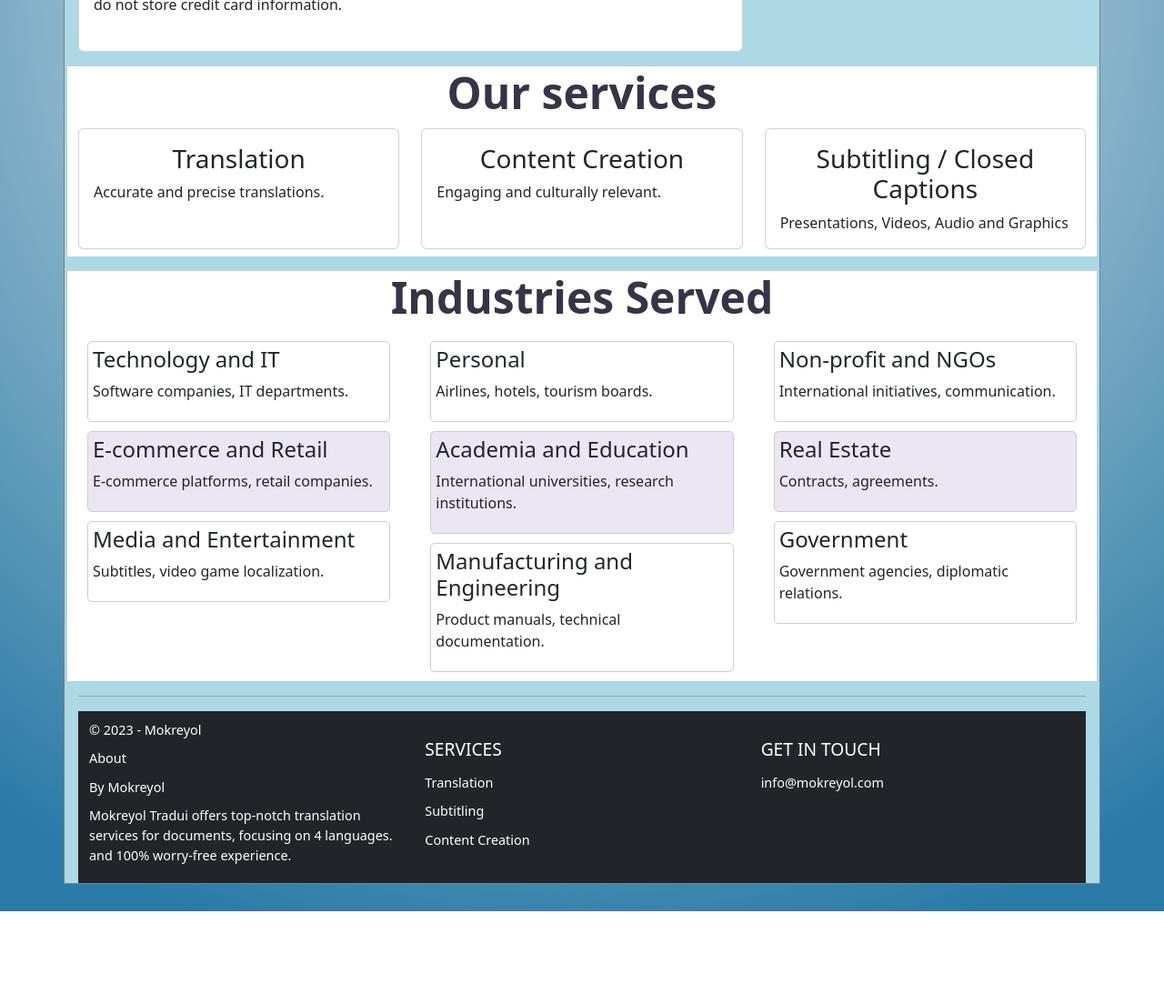
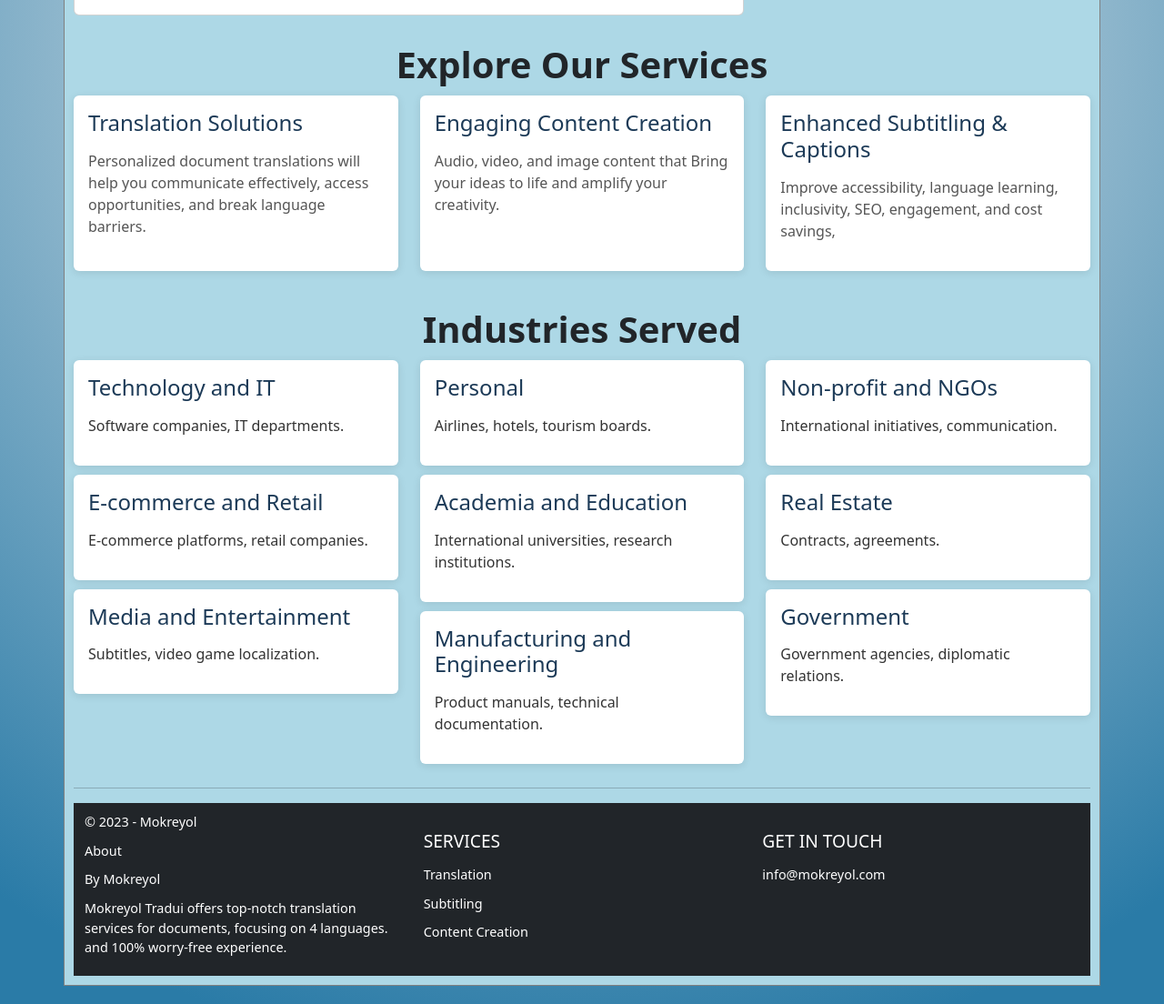
Before and after one commit to anditherobot/translationrequest, a Django app: page / in a window 1280 px wide. Shown: the part 1056-2160 px from the top of the page at 91% size. Before the commit the page ends 2058 px from the top, so only its background shows below. Run offline with Django 3.2, Linux system fonts and the light colour scheme; some libraries are stand-ins or nearby versions.

Commit message:
css refactor, home page clean up.

```diff
--- a/app/static/app/content/site.css
+++ b/app/static/app/content/site.css
@@ -1,30 +1,33 @@
+/* Global styles */
+
 body {
-    padding-top: 50px;
-    padding-bottom: 30px;
-    background: rgb(240,240,240);
-    background: -moz-radial-gradient(circle, rgba(240,240,240,1) 0%, rgba(42,123,167,1) 92%);
-    background: -webkit-radial-gradient(circle, rgba(240,240,240,1) 0%, rgba(42,123,167,1) 92%);
-    background: radial-gradient(circle, rgba(240,240,240,1) 0%, rgba(42,123,167,1) 92%);
-    filter: progid:DXImageTransform.Microsoft.gradient(startColorstr="#f0f0f0",endColorstr="#2a7ba7",GradientType=1);
+    padding-top: 20px;
+    padding-bottom: 20px;
+    background: rgb(240, 240, 240);
+    background: -moz-radial-gradient(circle, rgba(240, 240, 240, 1) 0%, rgba(42, 123, 167, 1) 92%);
+    background: -webkit-radial-gradient(circle, rgba(240, 240, 240, 1) 0%, rgba(42, 123, 167, 1) 92%);
+    background: radial-gradient(circle, rgba(240, 240, 240, 1) 0%, rgba(42, 123, 167, 1) 92%);
+    filter: progid:DXImageTransform.Microsoft.gradient(startColorstr="#f0f0f0", endColorstr="#2a7ba7", GradientType=1);
 }
 
-/* Set padding to keep content from hitting the edges */
+/* Form and input styles */
+
 .body-content {
     background-color: lightblue;
     border: 1px solid grey;
-    padding-top: 10px;
-    padding-left: 15px;
-    padding-right: 15px;
+    padding: 10px;
 }
 
-/* Set width on the form input elements since they're 100% wide by default */
 input,
 select,
 textarea {
+    width: 100%; /* Full width on small screens */
     max-width: 280px;
+    box-sizing: border-box; /* Include padding and border in the width */
 }
 
-/* styles for validation helpers */
+/* Validation styles */
+
 .field-validation-error {
     color: #b94a48;
 }
@@ -33,7 +36,7 @@ textarea {
     display: none;
 }
 
-input.input-validation-error {
+.input-validation-error {
     border: 1px solid #b94a48;
 }
 
@@ -49,36 +52,34 @@ input[type="checkbox"].input-validation-error {
     display: none;
 }
 
-/* Client dashboard*/
+/* Client dashboard styles */
 
-/* Add this CSS to your stylesheet */
-/* Add this CSS to your stylesheet */
 .dashboard {
-    padding: 20px;
+    padding: 10px;
 }
 
 .client-info h2 {
-    font-size: 24px;
+    font-size: 20px;
     margin-bottom: 10px;
 }
 
 .file-section,
 .request-section {
-    margin-top: 20px;
+    margin-top: 10px;
     border: 1px solid #ddd;
-    padding: 15px;
+    padding: 10px;
     border-radius: 5px;
 }
 
     .file-section h2,
     .request-section h2 {
-        font-size: 20px;
+        font-size: 18px;
         margin-bottom: 10px;
     }
 
     .file-section p,
     .request-section p {
-        margin-bottom: 10px;
+        margin-bottom: 5px;
     }
 
 ul.request-list {
@@ -91,7 +92,7 @@ ul.request-list {
         justify-content: space-between;
         align-items: center;
         border-bottom: 1px solid #ddd;
-        padding: 10px 0;
+        padding: 5px 0;
     }
 
         ul.request-list li:last-child {
@@ -101,3 +102,25 @@ ul.request-list {
 .request-id {
     font-weight: bold;
 }
+
+/* Responsive font sizes */
+h2 {
+    font-size: 40px; /* Increase size for desktop */
+    font-weight: bold; /* Add bold for distinct heading */
+    margin-bottom: 10px; /* Adjust spacing */
+   text-align:center;
+}
+
+
+/* Adjust font sizes for smaller screens */
+@media (max-width: 576px) {
+    body {
+        font-size: 12px;
+    }
+
+    h2 {
+        font-size: 20px;
+    }
+
+    /* Add more font-size adjustments as needed for other elements */
+}
--- a/app/templates/app/_languages.html
+++ b/app/templates/app/_languages.html
@@ -86,6 +86,25 @@
         margin-bottom: 0;
     }
 
+    @media (max-width: 992px) {
+        .col-md-3 {
+            width: 50%;
+            flex: 0 0 50%;
+            max-width: 50%;
+        }
+    }
+
+    /* New style for 1 column on small screens */
+
+
+    @media (max-width: 380px) {
+        .col-md-3 {
+            width: 100%;
+            flex: 0 0 50%;
+            max-width: 100%;
+        }
+    }
+
 
 
 </style>
@@ -95,16 +114,15 @@
     {% for language in languages %}
     <div class="col-md-3 ">
         <div class="card flag-card" style="background-color: {{ language.card_color }}; ">
-                        <div class="flag-card-body" >
+            <div class="flag-card-body">
                 <div class="flag-image-container">
                     <img src="{% static language.flag_image %}" alt="{{ language.name }}" style="width: 50px; height: 60px;">
                 </div>
-                            <h4 class="flag-card-title" >{{ language.name }}</h4>
+                <h4 class="flag-card-title">{{ language.name }}</h4>
                 <ul class="language-stats">
                     <li><b>Classification: </b>{{ language.classification }}</li>
                     <li><b>Speakers: </b>{{ language.speakers }}</li>
                     <li><b>Origin: </b>{{ language.origin }}</li>
-
                 </ul>
             </div>
         </div>
--- /dev/null
+++ b/app/templates/app/_ourservices.html
@@ -0,0 +1,62 @@
+<style>
+    .services-section {
+
+        padding: 30px 0;
+    }
+
+
+    .services-card {
+        border: none;
+        background-color: #ffffff;
+        box-shadow: 0px 2px 10px rgba(0, 0, 0, 0.1);
+        transition: transform 0.2s ease-in-out;
+        color: #333333;
+        margin-bottom:10px;
+    }
+
+        .services-card:hover {
+            transform: scale(1.05);
+        }
+
+    .services-card-title {
+        font-size: 24px;
+        margin-bottom: 15px;
+        color: #1c3a57;
+    }
+
+    .services-card-text {
+        color: #555555;
+        font-size: 16px;
+    }
+</style>
+
+<section class="services-section">
+    <h2 class="services-title">Explore Our Services</h2>
+
+    <div class="row">
+        <div class="col-lg-4 d-flex">
+            <div class="card services-card flex-fill">
+                <div class="card-body">
+                    <h3 class="services-card-title">Translation Solutions</h3>
+                    <p class="services-card-text">Personalized document translations will help you communicate effectively, access opportunities, and break language barriers.</p>
+                </div>
+            </div>
+        </div>
+        <div class="col-lg-4 d-flex">
+            <div class="card services-card flex-fill">
+                <div class="card-body">
+                    <h3 class="services-card-title">Engaging Content Creation</h3>
+                    <p class="services-card-text">Audio, video, and image content that Bring your ideas to life and amplify your creativity.</p>
+                </div>
+            </div>
+        </div>
+        <div class="col-lg-4 d-flex">
+            <div class="card services-card flex-fill">
+                <div class="card-body">
+                    <h3 class="services-card-title">Enhanced Subtitling & Captions</h3>
+                    <p class="services-card-text"> Improve accessibility, language learning, inclusivity, SEO, engagement, and cost savings, </p>
+                </div>
+            </div>
+        </div>
+    </div>
+</section>
--- a/app/templates/app/index.html
+++ b/app/templates/app/index.html
@@ -6,185 +6,81 @@
 
 
 <style>
-    /* Common styles */
-
-
-    h2 {
-        color: #363446;
-        margin-top: 20px;
-        margin-bottom: 10px;
-        font-size: 3rem;
-        font-weight: 700;
-        line-height: 120%;
-    }
-
-    .language-stats {
-        list-style: none;
-        text-align: left;
-    }
-
-    .row {
-        display: flex;
-    }
-
-    .industry-card {
-        border: 1px solid #ccc;
-        border-radius: 5px;
-        padding: 5px;
-        margin: 10px;
-        flex: 1; /* Equal width for all cards */
-        display: flex;
-        flex-direction: column;
-    }
-
-        .industry-card:nth-child(even) {
-            background-color: #ece6f2;
-        }
 </style>
 
 {% include 'app/_jumbotron.html' %}
 
   {% language_cards %}
   {% include 'app/servicesteps.html' %}
+{% include 'app/_ourservices.html' %}
 
-<style>
-    .info-container {
-        background-color: #f2f2f2;
-        padding: 30px;
-        border-radius: 15px;
-    }
-
-    .info-content {
-        padding: 20px;
-        text-align: center;
-    }
-
-        .info-content h3 {
-            font-size: 24px;
-            color: #31274f;
-        }
-
-        .info-content ul {
-            list-style-type: none;
-            padding: 0;
-        }
-
-            .info-content ul li {
-                margin-bottom: 10px;
-                font-size: 16px;
-                font-weight: bold;
-            }
-
-        .info-content .btn-success {
-            background-color: #4caf50;
-            border-color: #4caf50;
-        }
-
-        .info-content p {
-            color: #999;
-            margin-top: 15px;
-            font-weight: bold;
-        }
-
-    .info-image {
-        border-radius: 15px;
-        max-height: 380px;
-        display: flex;
-        justify-self: end;
-    }
-</style>
-
-
-
-
-
-<section class="row mb-3 pb-2 mt-3 bg-white">
-    <h2 class="text-center">Our services</h2>
-
-    <div class="col-lg-4 d-flex">
-        <div class="card box_1 flex-fill">
+<div class="row">
+    <h2 class="text-center">Industries Served</h2>
+    <div class="col-md-4">
+        <div class="card services-card flex-fill">
             <div class="card-body">
-                <h3 class="card-title">Translation</h3>
-                <p class="card-text">Accurate and precise translations.</p>
+                <h4 class="services-card-title">Technology and IT</h4>
+                <p class="services-card-description">Software companies, IT departments.</p>
+            </div>
+        </div>
+        <div class="card services-card flex-fill">
+            <div class="card-body">
+                <h4 class="services-card-title">E-commerce and Retail</h4>
+                <p class="services-card-description">E-commerce platforms, retail companies.</p>
+            </div>
+        </div>
+        <div class="card services-card flex-fill">
+            <div class="card-body">
+                <h4 class="services-card-title">Media and Entertainment</h4>
+                <p class="services-card-description">Subtitles, video game localization.</p>
             </div>
         </div>
     </div>
-    <div class="col-lg-4 d-flex">
-        <div class="card box_2 flex-fill">
+    <div class="col-md-4">
+        <div class="card services-card flex-fill">
             <div class="card-body">
-                <h3 class="card-title">Content Creation</h3>
-                <p class="card-text">Engaging and culturally relevant.</p>
+                <h4 class="services-card-title">Personal</h4>
+                <p class="services-card-description">Airlines, hotels, tourism boards.</p>
             </div>
         </div>
-    </div>
-    <div class="col-lg-4 d-flex">
-        <div class="card box_3 flex-fill">
+        <div class="card services-card flex-fill">
             <div class="card-body">
-                <h3 class="card-title">Subtitling / Closed Captions</h3>
-                <p class="card-text">Presentations, Videos, Audio and Graphics</p>
+                <h4 class="services-card-title">Academia and Education</h4>
+                <p class="services-card-description">International universities, research institutions.</p>
             </div>
         </div>
-    </div>
-</section>
-
-
-
-<div class="row bg-white">
-    <h2 class="text-center">Industries Served</h2>
-    <div class="col-md-4">
-        <div class="industry-card">
-            <h4 class="industry-card-title">Technology and IT</h4>
-            <p class="industry-card-description">Software companies, IT departments.</p>
-        </div>
-        <div class="industry-card">
-            <h4 class="industry-card-title">E-commerce and Retail</h4>
-            <p class="industry-card-description">E-commerce platforms, retail companies.</p>
-        </div>
-
-
-        <div class="industry-card">
-            <h4 class="industry-card-title">Media and Entertainment</h4>
-            <p class="industry-card-description">Subtitles, video game localization.</p>
+        <div class="card services-card flex-fill">
+            <div class="card-body">
+                <h4 class="services-card-title">Manufacturing and Engineering</h4>
+                <p class="services-card-description">Product manuals, technical documentation.</p>
+            </div>
         </div>
     </div>
 
     <div class="col-md-4">
-
-        <div class="industry-card">
-            <h4 class="industry-card-title">Personal</h4>
-            <p class="industry-card-description">Airlines, hotels, tourism boards.</p>
+        <div class="card services-card flex-fill">
+            <div class="card-body">
+                <h4 class="services-card-title">Non-profit and NGOs</h4>
+                <p class="services-card-description">International initiatives, communication.</p>
+            </div>
         </div>
-        <div class="industry-card">
-            <h4 class="industry-card-title">Academia and Education</h4>
-            <p class="industry-card-description">International universities, research institutions.</p>
+        <div class="card services-card flex-fill">
+            <div class="card-body">
+                <h4 class="services-card-title">Real Estate</h4>
+                <p class="services-card-description">Contracts, agreements.</p>
+            </div>
         </div>
-        <div class="industry-card">
-            <h4 class="industry-card-title">Manufacturing and Engineering</h4>
-            <p class="industry-card-description">Product manuals, technical documentation.</p>
+        <div class="card services-card flex-fill">
+            <div class="card-body">
+                <h4 class="services-card-title">Government</h4>
+                <p class="services-card-description">Government agencies, diplomatic relations.</p>
+            </div>
         </div>
-
-    </div>
-    <div class="col-md-4">
-
-        <div class="industry-card">
-            <h4 class="industry-card-title">Non-profit and NGOs</h4>
-            <p class="industry-card-description">International initiatives, communication.</p>
-        </div>
-        <div class="industry-card">
-            <h4 class="industry-card-title">Real Estate</h4>
-            <p class="industry-card-description">Contracts, agreements.</p>
-        </div>
-        <div class="industry-card">
-            <h4 class="industry-card-title">Government</h4>
-            <p class="industry-card-description">Government agencies, diplomatic relations.</p>
-        </div>
-
         <!-- Add more industry cards here if needed -->
     </div>
-</div>
 
 
 
+</div>
 
-
-{% endblock %}
+    {% endblock %}
--- a/app/templates/app/servicesteps.html
+++ b/app/templates/app/servicesteps.html
@@ -1,6 +1,7 @@
 {% load static %}
 
 <div class="row ">
+
     <div class="col-md-8">
         <div class="card" style="min-height:380px;">
             <div class="card-header bg-dark">
@@ -78,7 +79,8 @@
     }
 
     .card-title {
-        text-align: center;
+
+        color: white;
     }
 
     .nav-tabs .nav-link {
```
Also changed, not shown: 1 other file. Lines whose indentation alone changed are shown as unchanged.
